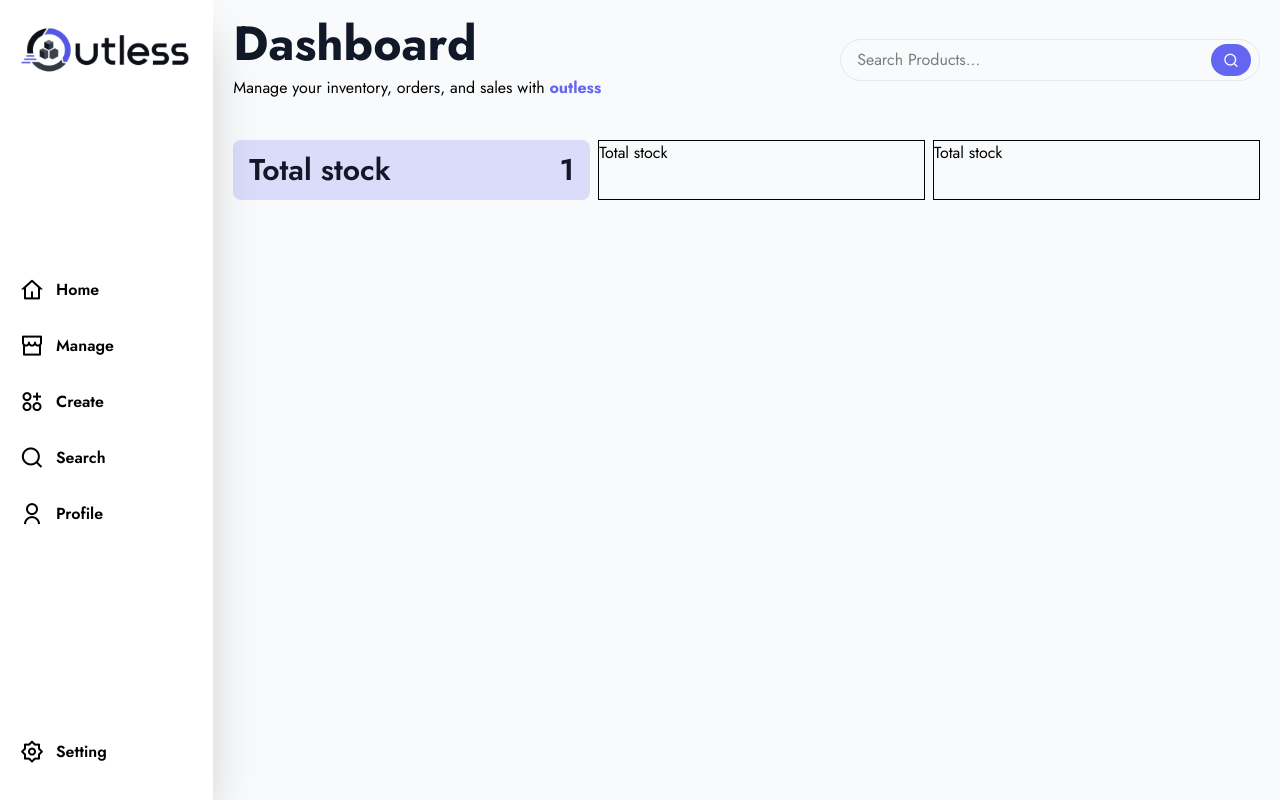
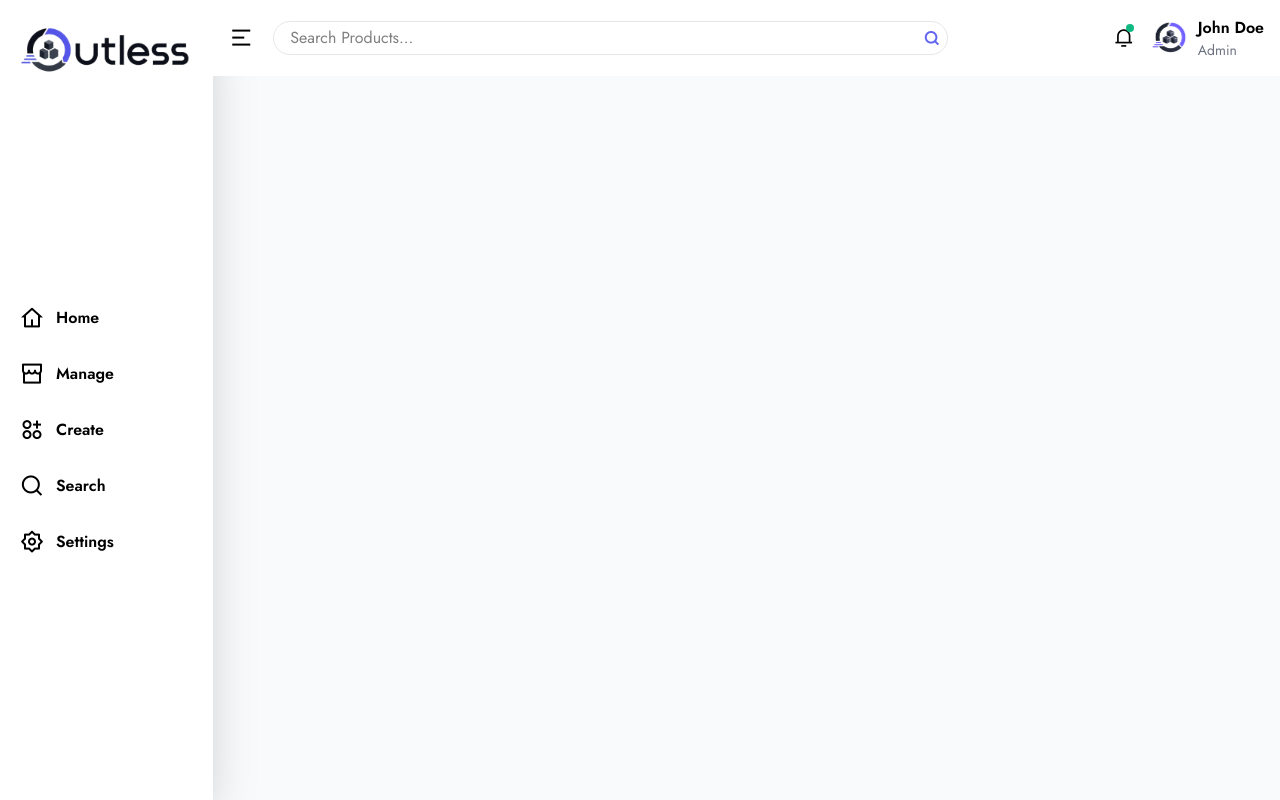
Before and after one commit to Nipul2005/mystock, a React (Vite) app: page / in a window 1280 px wide. Built offline with nearby package versions, Linux system fonts and the light colour scheme.

Commit message:
changes in header

```diff
--- /dev/null
+++ b/src/components/Icons.jsx
@@ -0,0 +1,12 @@
+import React from "react";
+
+function Icons({ icon_name, name, classes }) {
+  return (
+    <i
+      className={`ri-${icon_name}-line text-2xl rounded-full ${classes}`} //ri-search-line text-2xl rounded-full
+      title={`${name}`} // icon adjacent name
+    ></i>
+  );
+}
+
+export default Icons;
--- a/src/landing/Dashboard.jsx
+++ b/src/landing/Dashboard.jsx
@@ -1,50 +1,41 @@
 import React from "react";
 import Sidebar_menues from "../components/Sidebar_menues";
+import Icons from "../components/Icons";
 
 function Dashboard() {
   return (
-    <div className="w-full h-full overflow-hidden lg:col-span-10 md:col-span-11 col-span-full md:row-span-12 row-span-11 px-5 py-5 space-y-10">
-      <header className="w-full flex justify-between items-center gap-4">
-        <div className="md:flex flex-col gap-2 flex-3 hidden">
-          <h1 className="lg:text-5xl md:text-4xl text-3xl text-accent font-bold">
-            Dashboard
-          </h1>
-          <p>
-            Manage your inventory, orders, and sales with{" "}
-            <span className="text-primary font-bold">outless</span>
-          </p>
+    <div className="w-full h-full overflow-hidden lg:col-span-10 md:col-span-11 col-span-full md:row-span-12 row-span-11">
+      <header className="w-full flex justify-between items-center gap-4 px-4 py-4 bg-white z-10 overflow-hidden">
+        <div className="w-full flex justify-start gap-5 items-center">
+          <Icons icon_name="menu-2" name="Search" classes="cursor-pointer" />
+          <div className="w-full border border-border py-1 pl-4 pr-2 rounded-full flex justify-between items-center">
+            <input
+              name="search"
+              type="text"
+              className="w-full outline-none "
+              placeholder="Search Products..."
+            />
+
+            <i className="ri-search-line text-primary font-semibold rounded-full cursor-pointer"></i>
+          </div>
         </div>
-
-        <div className="border border-border py-1 pl-4 pr-2 flex-2 rounded-full flex justify-between items-center">
-          <input
-            name="search"
-            type="text"
-            className="w-full outline-none "
-            placeholder="Search Products..."
+        <div className="w-5/12 flex justify-end items-center gap-4">
+          <Icons
+            icon_name="notification-3"
+            name="Notification"
+            classes="relative text-xl after:content-[''] after:w-2 after:h-2 after:absolute after:top-0 after:right-0 after:bg-success after:rounded-full"
           />
-
-          <i className="ri-search-line text-white border-black px-3 py-1 bg-primary rounded-full cursor-pointer"></i>
+          <div className="flex justify-between items-center gap-2">
+            <div className="overflow-hidden md:w-10 md:h-10 w-8 h-8">
+              <img src="/outless_icon.png" alt="its me" />
+            </div>
+            <span className="md:flex flex-col hidden">
+              <p className="font-semibold text-md w-full">John Doe</p>
+              <p className="text-sm text-text-muted">Admin</p>
+            </span>
+          </div>
         </div>
-
-        <Sidebar_menues
-          name={"Setting"}
-          icon_name={"equalizer"}
-          classes={"md:hidden flex"}
-        />
       </header>
-
-      <div className="flex gap-2">
-        <div className="flex-1 flex justify-between items-center px-4 py-3 text-3xl font-semibold text-accent bg-primary/20 rounded-lg">
-          <h3 className="">Total stock</h3>
-          <p className="">1</p>
-        </div>
-        <div className="flex-1 border">
-          <h3>Total stock</h3>
-        </div>
-        <div className="flex-1 border">
-          <h3>Total stock</h3>
-        </div>
-      </div>
     </div>
   );
 }
--- a/src/landing/Sidebar.jsx
+++ b/src/landing/Sidebar.jsx
@@ -2,31 +2,31 @@ import React from "react";
 import Sidebar_menues from "../components/Sidebar_menues";
 
 function Sidebar() {
-  let manues=[
+  let manues = [
     {
       name: "Home",
-      icon:"home-4"
+      icon: "home-4",
     },
     {
       name: "Manage",
-      icon:"store-line text-2xl rounded-full"
+      icon: "store",
     },
     {
       name: "Create",
-      icon:"apps-2-add"
+      icon: "apps-2-add",
     },
     {
       name: "Search",
-      icon:"search-line text-2xl"
+      icon: "search",
     },
     {
-      name: "Profile",
-      icon:"user-line text-2xl"
+      name: "Settings",
+      icon: "settings-2",
     },
-  ]
+  ];
 
   return (
-    <div className="md:h-full md:w-auto w-full text-black lg:px-2 px-4 shadow-2xl md:py-5 lg:col-span-2 md:col-span-1 md:row-span-12 row-span-1 row-start-12 col-span-full bg-white transition-all duration-300 ease-in flex md:flex-col md:justify-between md:item-start flex-row justify-center items-center z-10 md:border-0 border-t border-black/40">
+    <div className="md:h-full md:w-auto w-full text-black lg:px-2 px-4 shadow-2xl md:py-5 lg:col-span-2 md:col-span-1 md:row-span-12 row-span-1 row-start-12 col-span-full bg-white transition-all duration-300 ease-in flex md:flex-col md:justify-between md:item-start flex-row justify-center items-center md:border-0 border-t border-black/40">
       <div className="justify-center items-center overflow-hidden w-full md:flex hidden">
         <img
           src="/outless_logo.png"
@@ -52,7 +52,7 @@ function Sidebar() {
 
       </div>
 
-        <Sidebar_menues name={"Setting"} icon_name={"settings-2"} classes={"md:flex hidden"}/>
+      <div className=""></div>
 
     </div>
   );
```
